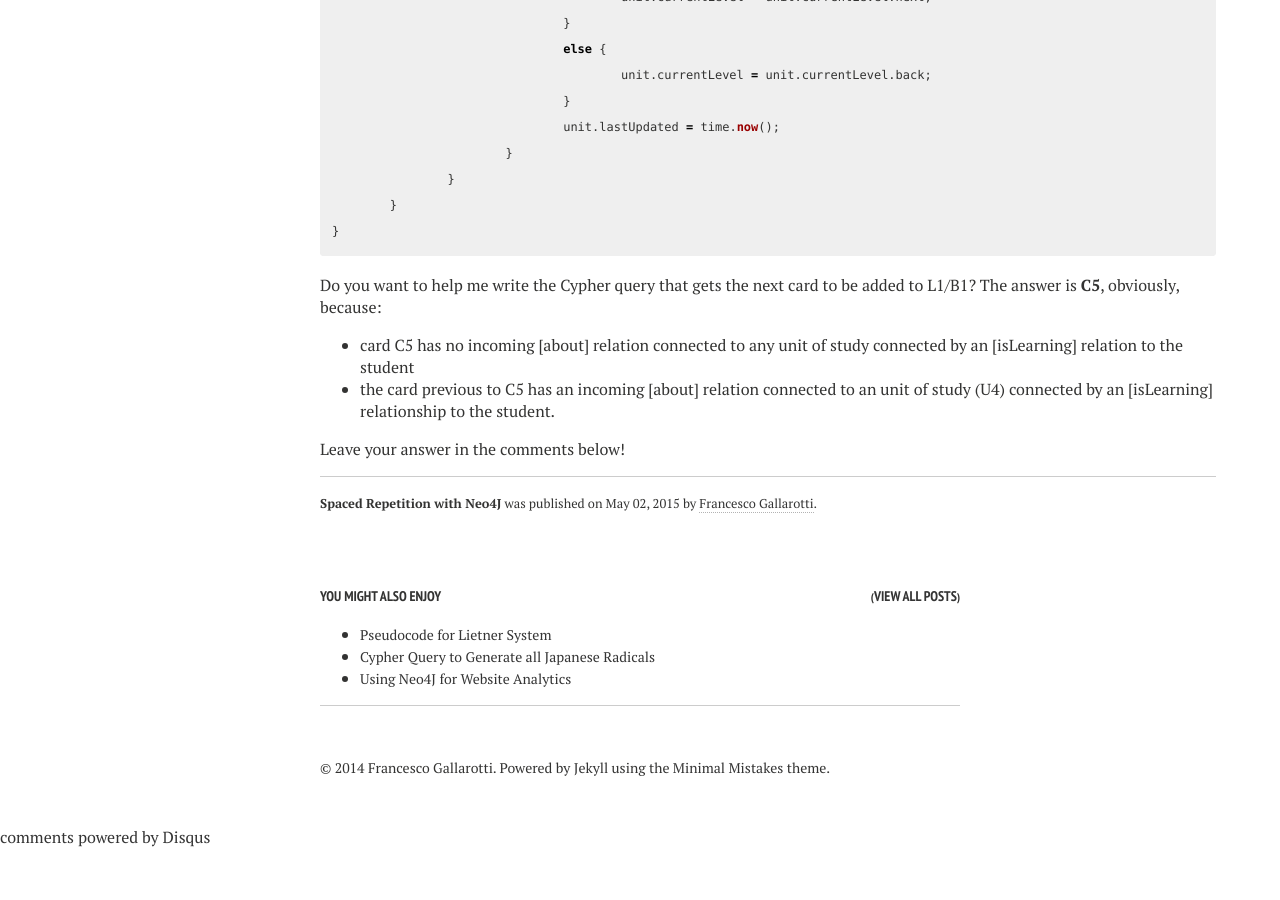
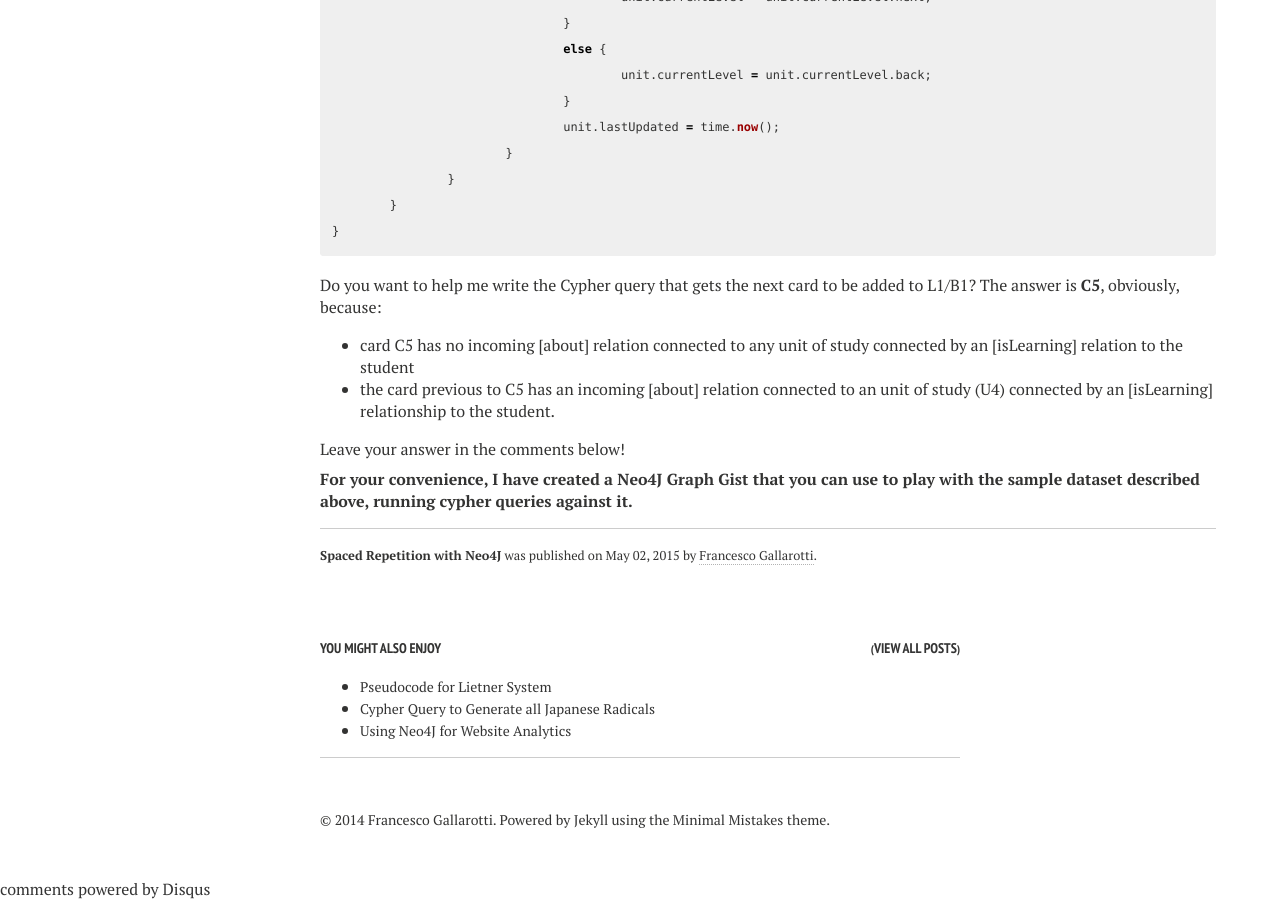
Before and after one commit to gallarotti/gallarotti.github.io, a Jekyll site: the page built from _posts/the-digitalian/2015-05-02-spaced-repetition-with-neo4J.md, in a window 1280 px wide and 900 px high, scrolled down 6722 px. Built offline with Jekyll 4.4.1, drawn with Linux system fonts in a browser that asks for light colours; nearby versions of some CDN libraries; Markdown is read by kramdown in place of the engine named in the settings; comment, search, counter and statistics services are not loaded; before the commit the page ends 7570 px from its top, so only the background shows below that.

Commit message:
added graph gist link

```diff
--- a/_posts/the-digitalian/2015-05-02-spaced-repetition-with-neo4J.md
+++ b/_posts/the-digitalian/2015-05-02-spaced-repetition-with-neo4J.md
@@ -108,3 +108,5 @@ The answer is **C5**, obviously, because:
 - the card previous to C5 has an incoming [about] relation connected to an unit of study (U4) connected by an [isLearning] relationship to the student.
 
 Leave your answer in the comments below!
+
+**For your convenience, I have created a [Neo4J Graph Gist](http://gist.neo4j.org/?7a15487ef7f4cb95f353) that you can use to play with the sample dataset described above, running cypher queries against it.**
```
